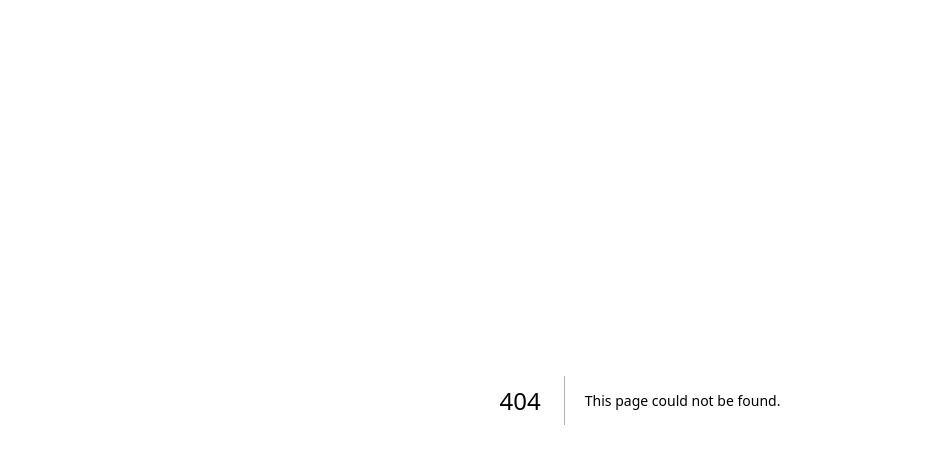
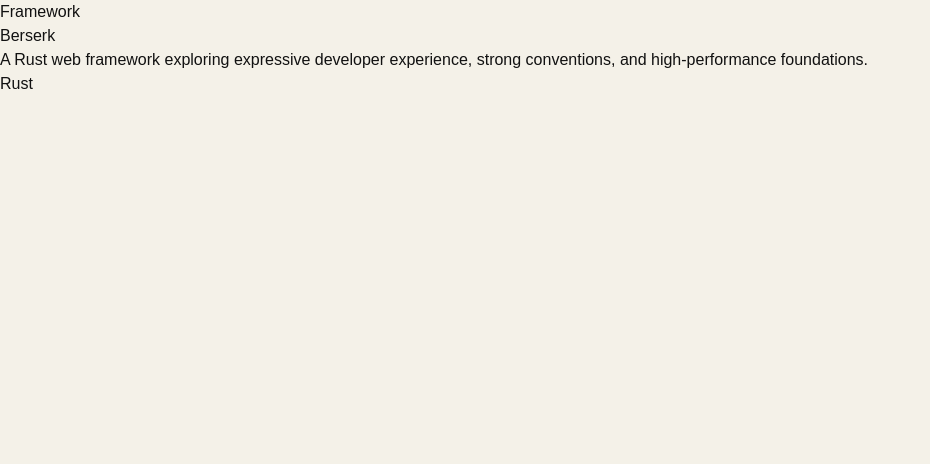
Before and after one commit to justinangeloperez327/portfolio-2026, a Next.js app: page /work/berserk in a window 1280 px wide. Before the commit this address had no page. Shown: the top 464 px of the page, without its empty margins (0-930 px from the left). Built offline with nearby package versions, Linux system fonts and the light colour scheme.

Commit message:
feat: establish portfolio information architecture

```diff
--- /dev/null
+++ b/src/app/work/[slug]/page.tsx
@@ -0,0 +1,26 @@
+import { notFound } from "next/navigation";
+import { projects } from "@/data/projects";
+
+export function generateStaticParams() {
+  return projects.map(({ slug }) => ({ slug }));
+}
+
+export default async function ProjectPage({
+  params,
+}: {
+  params: Promise<{ slug: string }>;
+}) {
+  const { slug } = await params;
+  const project = projects.find((item) => item.slug === slug);
+
+  if (!project) notFound();
+
+  return (
+    <main>
+      <p>{project.category}</p>
+      <h1>{project.name}</h1>
+      <p>{project.summary}</p>
+      <p>{project.technologies.join(" · ")}</p>
+    </main>
+  );
+}
```
